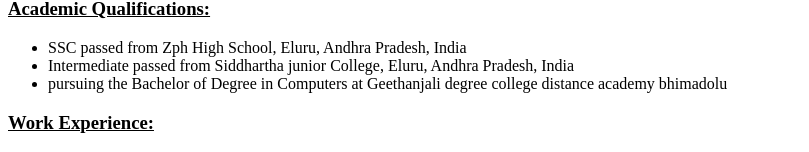
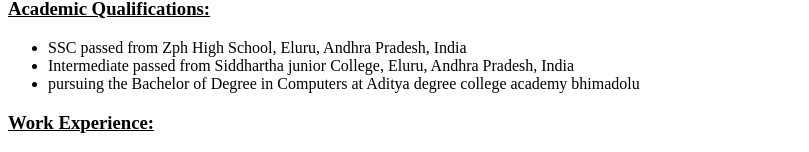
Before and after one commit to karnagk/my-cv-web, a plain HTML site: page index.html in a window 1280 px wide. Shown: the part 433-585 px from the top of the page, without its empty margins (0-809 px from the left). Drawn offline with Linux system fonts and the light colour scheme.

Commit message:
look like bit of change

```diff
--- a/index.html
+++ b/index.html
@@ -67,7 +67,7 @@
             <ul>
                 <li>SSC passed from Zph High School, Eluru, Andhra Pradesh, India</li>
                 <li>Intermediate passed from Siddhartha junior College, Eluru, Andhra Pradesh, India</li>
-                <li>pursuing the Bachelor of Degree in Computers at Geethanjali degree college distance academy bhimadolu </li>
+                <li>pursuing the Bachelor of Degree in Computers at Aditya degree college academy bhimadolu </li>
             </ul>
         </p>
     </section3>
```
